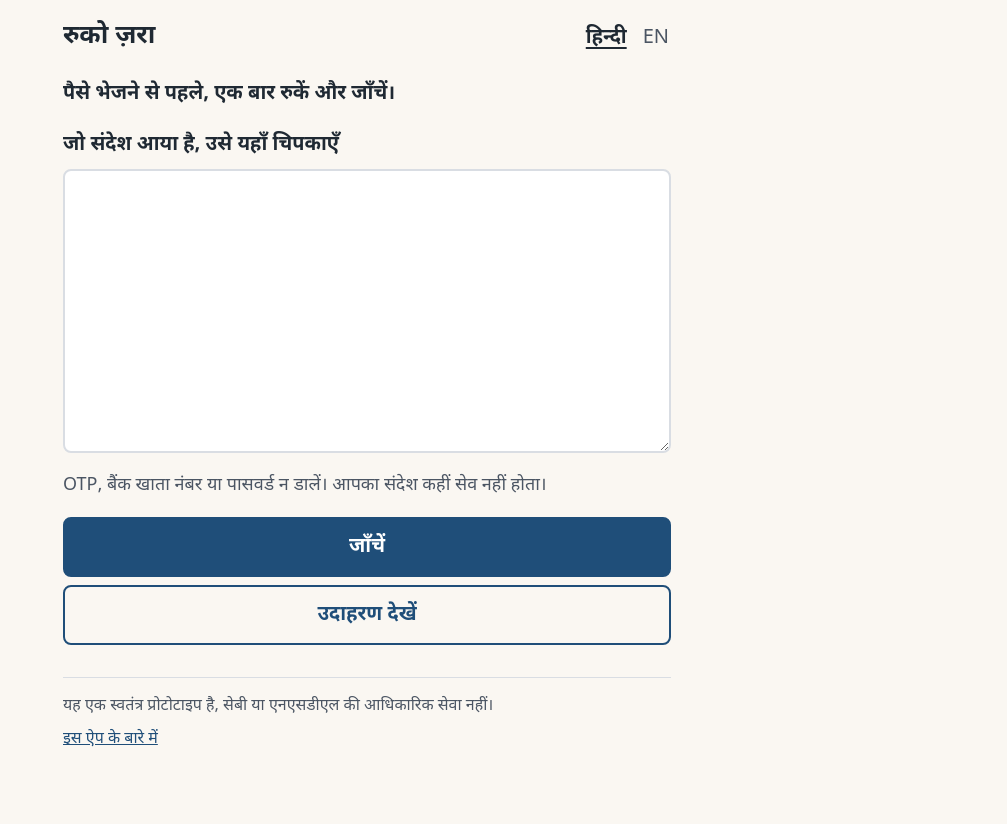
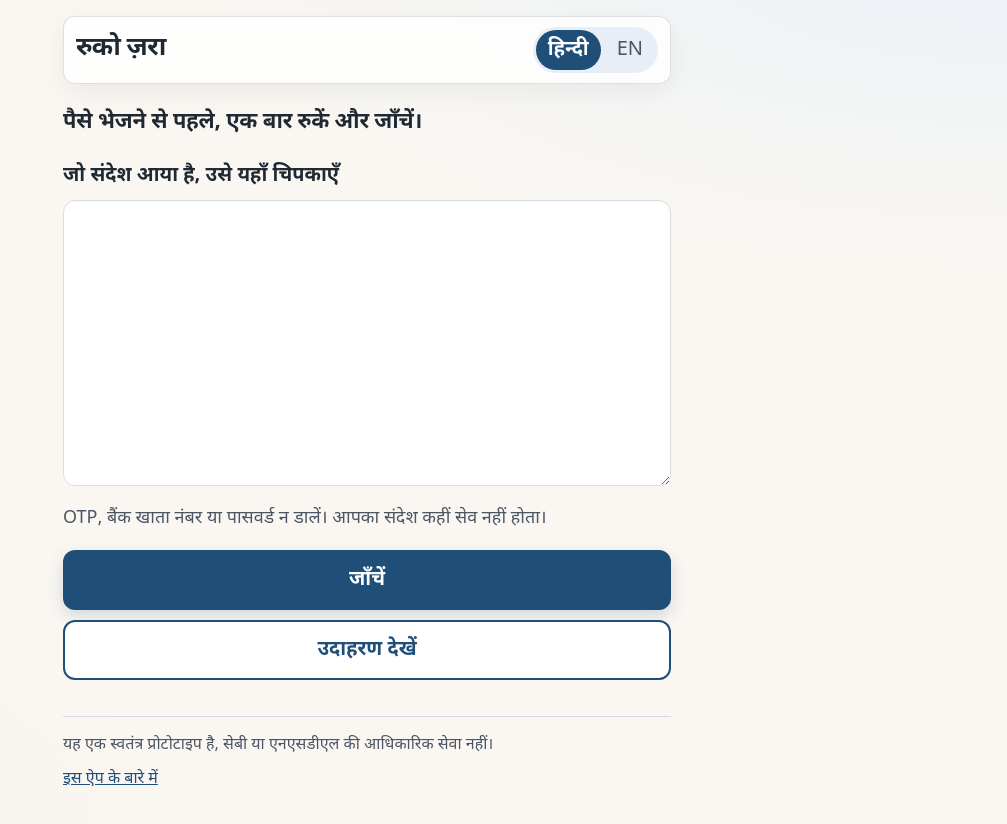
Before and after one commit to XNTOL/Ruko-Zara, a FastAPI app: page / in a window 1280 px wide. Shown: the whole page, without its empty margins (273-1280 px from the left). Before the commit the page ends 747 px from the top, so only its background shows below. Run offline with FastAPI, Linux system fonts and the light colour scheme.

Commit message:
Added Docker linkage and updated website design

```diff
--- a/app/static/app.css
+++ b/app/static/app.css
@@ -1,11 +1,13 @@
-/* Ruko Zara — UIUX_SPEC §2. Keep under 12 KB. No web fonts. */
+/* Ruko Zara — UIUX_SPEC §2 tokens, modern layout. Keep under 12 KB. */
 
 :root {
   --bg: #faf7f2;
+  --bg2: #eef3f8;
   --text: #1f2933;
   --muted: #4b5563;
   --primary: #1f4e79;
   --primary-fg: #fff;
+  --primary-soft: #e8eef5;
   --many-bg: #fdecea;
   --many-bd: #b42318;
   --many-tx: #7a1710;
@@ -17,13 +19,15 @@
   --few-tx: #12304d;
   --card: #fff;
   --line: #d9dde3;
+  --shadow: 0 8px 24px rgba(31, 41, 51, 0.06);
   --focus: 3px solid var(--primary);
-  --radius: 8px;
+  --radius: 12px;
   --pad: 16px;
   --tap: 56px;
   --gap: 8px;
   --max: 640px;
   --font: "Noto Sans Devanagari", "Noto Sans", Mangal, system-ui, sans-serif;
+  --ease: 150ms ease;
 }
 
 *,
@@ -41,9 +45,12 @@ body {
   max-width: var(--max);
   min-height: 100vh;
   padding: var(--pad);
-  background: var(--bg);
   color: var(--text);
   font: 20px/1.6 var(--font);
+  background:
+    radial-gradient(120% 80% at 100% -10%, var(--few-bg) 0%, transparent 55%),
+    radial-gradient(90% 60% at -10% 100%, #f3ebe3 0%, transparent 50%),
+    var(--bg);
 }
 
 a {
@@ -57,13 +64,17 @@ textarea:focus-visible {
   outline-offset: 2px;
 }
 
-/* Header + language switch */
 .site-header {
   display: flex;
   align-items: center;
   justify-content: space-between;
   gap: var(--gap);
-  margin-bottom: 1.25rem;
+  margin: 0 0 1.5rem;
+  padding: 10px 12px;
+  border: 1px solid rgba(217, 221, 227, 0.9);
+  border-radius: var(--radius);
+  background: rgba(255, 255, 255, 0.82);
+  box-shadow: var(--shadow);
 }
 
 .brand {
@@ -72,44 +83,50 @@ textarea:focus-visible {
   font-weight: 700;
   line-height: 1.3;
   text-decoration: none;
+  letter-spacing: -0.02em;
 }
 
 .lang-switch {
   display: flex;
-  gap: 12px;
+  gap: 4px;
   flex-shrink: 0;
+  padding: 3px;
+  border-radius: 999px;
+  background: var(--primary-soft);
 }
 
 .lang-switch a,
 .lang-switch .lang-opt {
   color: var(--muted);
   text-decoration: none;
-  min-height: 44px;
+  min-height: 40px;
   display: inline-flex;
   align-items: center;
-  padding: 4px 2px;
+  padding: 4px 12px;
   border: 0;
+  border-radius: 999px;
   background: transparent;
   font: inherit;
   cursor: pointer;
+  transition: background var(--ease), color var(--ease);
 }
 
 .lang-switch a[aria-current="true"],
 .lang-switch .lang-opt[aria-current="true"] {
-  color: var(--text);
+  color: var(--primary-fg);
   font-weight: 700;
-  text-decoration: underline;
-  text-underline-offset: 4px;
+  background: var(--primary);
+  text-decoration: none;
 }
 
 .tagline {
-  margin: 0 0 1.25rem;
-  font-size: 20px;
+  margin: 0 0 1.35rem;
+  font-size: 22px;
   font-weight: 600;
-  line-height: 1.45;
+  line-height: 1.4;
+  letter-spacing: -0.01em;
 }
 
-/* Form */
 .field-label {
   display: block;
   margin-bottom: var(--gap);
@@ -119,13 +136,20 @@ textarea:focus-visible {
 .field {
   width: 100%;
   min-height: 10rem;
-  padding: 12px;
-  border: 2px solid var(--line);
+  padding: 14px;
+  border: 1.5px solid var(--line);
   border-radius: var(--radius);
   background: var(--card);
   color: var(--text);
   font: inherit;
   resize: vertical;
+  box-shadow: inset 0 1px 2px rgba(31, 41, 51, 0.04);
+  transition: border-color var(--ease), box-shadow var(--ease);
+}
+
+.field:focus {
+  border-color: var(--primary);
+  box-shadow: 0 0 0 3px rgba(31, 78, 121, 0.15);
 }
 
 .hint {
@@ -158,8 +183,8 @@ textarea:focus-visible {
 .actions {
   display: flex;
   flex-direction: column;
-  gap: var(--gap);
-  margin-top: 0.25rem;
+  gap: 10px;
+  margin-top: 0.35rem;
 }
 
 .btn {
@@ -179,31 +204,40 @@ textarea:focus-visible {
   text-align: center;
   text-decoration: none;
   cursor: pointer;
+  box-shadow: 0 6px 16px rgba(31, 78, 121, 0.18);
+  transition: transform var(--ease), box-shadow var(--ease), background var(--ease);
+}
+
+.btn:active {
+  transform: translateY(1px);
 }
 
 .btn--secondary {
-  background: transparent;
+  background: var(--card);
   color: var(--primary);
+  box-shadow: none;
 }
 
 .btn--ghost {
   background: transparent;
   border-color: var(--line);
   color: var(--primary);
+  box-shadow: none;
 }
 
-/* Level card: colour + icon + text (never colour alone) */
 .level {
   display: flex;
   align-items: flex-start;
   gap: 12px;
-  margin: 0 0 1rem;
-  padding: 14px 14px 14px 12px;
+  margin: 0 0 1.1rem;
+  padding: 16px;
   border-radius: var(--radius);
+  border: 1px solid transparent;
   border-left: 6px solid;
   background: var(--few-bg);
   border-color: var(--few-bd);
   color: var(--few-tx);
+  box-shadow: var(--shadow);
 }
 
 .level--many {
@@ -341,17 +385,17 @@ mark {
 
 .card-text {
   margin: 0 0 12px;
-  padding: 12px;
-  border-radius: var(--radius);
-  background: var(--few-bg);
+  padding: 14px;
+  border-radius: calc(var(--radius) - 2px);
+  background: linear-gradient(180deg, var(--few-bg), #f7fafc);
   color: var(--text);
   white-space: pre-wrap;
   word-break: break-word;
 }
 
 .site-footer {
-  margin-top: 2rem;
-  padding-top: 1rem;
+  margin-top: 2.25rem;
+  padding: 1rem 0 0.5rem;
   border-top: 1px solid var(--line);
   color: var(--muted);
   font-size: 16px;
```
Also changed, not shown: other parts of app/static/app.css (+26 -9 lines), render.yaml (added, +24 -0 lines), scripts/warmup.py (added, +31 -0 lines), tests/test_routes.py (+12 -0 lines), 2 other files.
